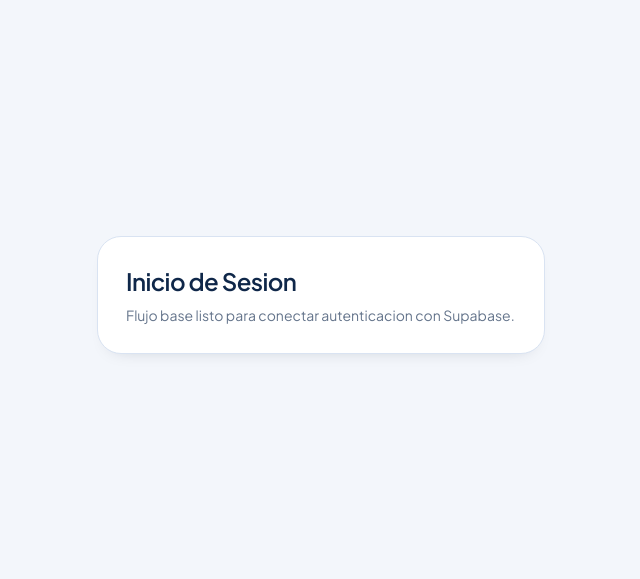
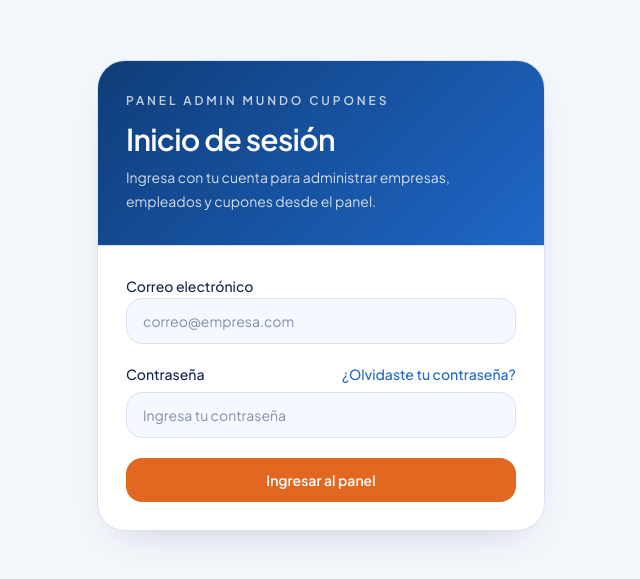
Before and after one commit to C3-SV/CuponeraAdmin, a Next.js app: page /auth/login in a window 1280 px wide. Shown: the part 105-684 px from the top of the page, without its empty margins (319-959 px from the left). Built offline with nearby package versions, Linux system fonts and the light colour scheme.

Commit message:
conexion con supabase para login
-Server Side Createclient
-Server Actions para login
-Pagina temp de Login

```diff
--- /dev/null
+++ b/app/auth/login/LoginForm.tsx
@@ -0,0 +1,79 @@
+"use client";
+
+import Link from "next/link";
+import { useActionState } from "react";
+import { loginAction } from "./actions";
+
+const initialState = {
+  error: "",
+};
+
+export default function LoginForm() {
+  const [state, formAction, pending] = useActionState(loginAction, initialState);
+
+  return (
+    <>
+      <form action={formAction} className="space-y-5">
+        <div className="space-y-2">
+          <label
+            htmlFor="email"
+            className="text-sm font-medium text-[var(--text-primary)]"
+          >
+            Correo electrónico
+          </label>
+          <input
+            id="email"
+            name="email"
+            type="email"
+            placeholder="correo@empresa.com"
+            autoComplete="email"
+            required
+            className="w-full rounded-2xl border border-[var(--border)] bg-[var(--surface-soft)] px-4 py-3 text-sm text-[var(--text-primary)] outline-none transition focus:border-[var(--accent)] focus:bg-white"
+          />
+        </div>
+
+        <div className="space-y-2">
+          <div className="flex items-center justify-between gap-3">
+            <label
+              htmlFor="password"
+              className="text-sm font-medium text-[var(--text-primary)]"
+            >
+              Contraseña
+            </label>
+
+            <Link
+              href="/auth/forgot-password"
+              className="text-sm font-medium text-[var(--accent)] transition hover:text-[var(--accent-strong)]"
+            >
+              ¿Olvidaste tu contraseña?
+            </Link>
+          </div>
+
+          <input
+            id="password"
+            name="password"
+            type="password"
+            placeholder="Ingresa tu contraseña"
+            autoComplete="current-password"
+            required
+            className="w-full rounded-2xl border border-[var(--border)] bg-[var(--surface-soft)] px-4 py-3 text-sm text-[var(--text-primary)] outline-none transition focus:border-[var(--accent)] focus:bg-white"
+          />
+        </div>
+
+        {state?.error ? (
+          <div className="rounded-2xl border border-red-200 bg-red-50 px-4 py-3 text-sm text-red-600">
+            {state.error}
+          </div>
+        ) : null}
+
+        <button
+          type="submit"
+          disabled={pending}
+          className="w-full rounded-2xl bg-[var(--brand-orange)] px-4 py-3 text-sm font-semibold text-white transition hover:bg-[var(--brand-orange-strong)] disabled:cursor-not-allowed disabled:opacity-70"
+        >
+          {pending ? "Ingresando..." : "Ingresar al panel"}
+        </button>
+      </form>
+    </>
+  );
+}
--- /dev/null
+++ b/app/auth/login/actions.ts
@@ -0,0 +1,30 @@
+'use server'
+
+import { redirect } from 'next/navigation'
+import { createClient } from '@/lib/supabase/server'
+
+type LoginState = {
+  error: string
+}
+
+export async function loginAction( prevState: LoginState, formData: FormData): Promise<LoginState> {
+  const email = String(formData.get('email') || '').trim()
+  const password = String(formData.get('password') || '')
+
+  if (!email || !password) {
+    return { error: 'Correo y contraseña son requeridos' }
+  }
+
+  const supabase = await createClient()
+
+  const { error } = await supabase.auth.signInWithPassword({
+    email,
+    password,
+  })
+
+  if (error) {
+    return { error: 'Credenciales inválidas' }
+  }
+
+  redirect('/profile')
+}
--- a/app/auth/login/page.tsx
+++ b/app/auth/login/page.tsx
@@ -1,13 +1,27 @@
+import LoginForm from "./LoginForm";
+
 export default function LoginPage() {
   return (
-    <main className="grid min-h-screen place-items-center p-4">
-      <section className="w-full max-w-md rounded-3xl border border-[var(--border)] bg-[var(--surface)] p-7 shadow-[0_8px_18px_-14px_rgba(15,23,42,0.26)]">
-        <h1 className="text-2xl font-semibold tracking-tight text-[var(--text-primary)]">
-          Inicio de Sesion
-        </h1>
-        <p className="mt-2 text-sm text-[var(--text-muted)]">
-          Flujo base listo para conectar autenticacion con Supabase.
-        </p>
+    <main className="grid min-h-screen place-items-center bg-[var(--bg-app)] px-4 py-10">
+      <section className="w-full max-w-md overflow-hidden rounded-[28px] border border-[var(--border)] bg-[var(--surface)] shadow-[0_16px_40px_-24px_rgba(15,39,73,0.28)]">
+        <div className="border-b border-[var(--border)] bg-[linear-gradient(135deg,var(--brand-blue)_0%,var(--accent)_100%)] px-7 py-8 text-white">
+          <p className="text-xs font-semibold uppercase tracking-[0.24em] text-white/75">
+            Panel Admin Mundo Cupones
+          </p>
+
+          <h1 className="mt-3 text-3xl font-semibold tracking-tight">
+            Inicio de sesión
+          </h1>
+
+          <p className="mt-2 max-w-sm text-sm leading-6 text-white/80">
+            Ingresa con tu cuenta para administrar empresas, empleados y cupones
+            desde el panel.
+          </p>
+        </div>
+
+        <div className="px-7 py-7">
+          <LoginForm />
+        </div>
       </section>
     </main>
   );
--- /dev/null
+++ b/lib/supabase/client.ts
@@ -0,0 +1,8 @@
+import { createBrowserClient } from '@supabase/ssr'
+
+export function createClient() {
+  return createBrowserClient(
+    process.env.NEXT_PUBLIC_SUPABASE_URL!,
+    process.env.NEXT_PUBLIC_SUPABASE_ANON_KEY!
+  )
+}
--- /dev/null
+++ b/lib/supabase/server.ts
@@ -0,0 +1,25 @@
+import { createServerClient } from '@supabase/ssr'
+import { cookies } from 'next/headers'
+
+export async function createClient() {
+  const cookieStore = await cookies()
+
+  return createServerClient(
+    process.env.NEXT_PUBLIC_SUPABASE_URL!,
+    process.env.NEXT_PUBLIC_SUPABASE_ANON_KEY!,
+    {
+      cookies: {
+        getAll() {
+          return cookieStore.getAll()
+        },
+        setAll(cookiesToSet) {
+          try {
+            cookiesToSet.forEach(({ name, value, options }) =>
+              cookieStore.set(name, value, options)
+            )
+          } catch {}
+        },
+      },
+    }
+  )
+}
--- a/package.json
+++ b/package.json
@@ -9,6 +9,7 @@
     "lint": "eslint"
   },
   "dependencies": {
+    "@supabase/ssr": "^0.10.2",
     "@supabase/supabase-js": "^2.103.0",
     "next": "16.2.3",
     "react": "19.2.4",
```
Also changed, not shown: 1 other file (tests, documents, lock files or other folders).
